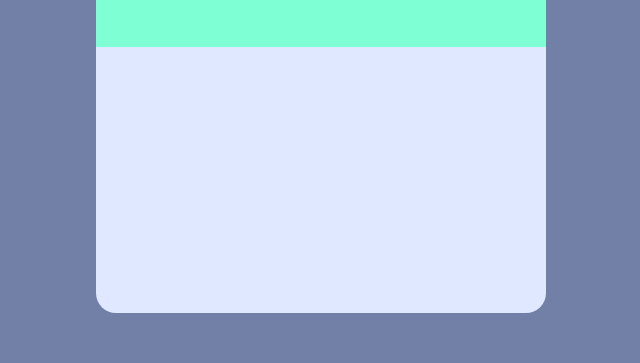
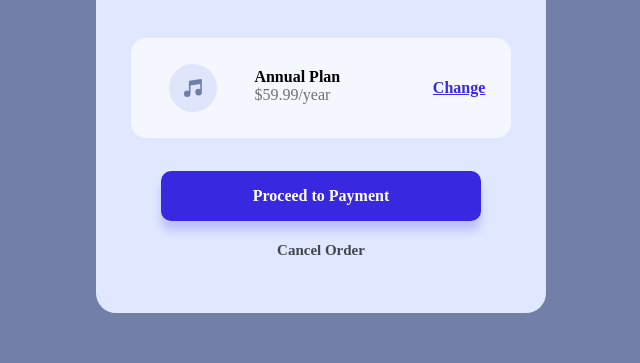
Before and after one commit to Daniel3325/Order-Summary, a plain HTML site: page index.html in a window 1280 px wide. Shown: the part 437-800 px from the top of the page, without its empty margins (319-959 px from the left). Drawn offline with Linux system fonts and the light colour scheme.

Commit message:
2025-01-28
End

```diff
--- a/css/style.css
+++ b/css/style.css
@@ -20,6 +20,11 @@ body{
 
 /*--------------------IMG--------------------*/
 
+.center-box .img{
+    width: 450px;
+    height: 220px;
+}
+
 .center-box .img svg{
     border-radius: 20px 20px 0 0;
     width: 450px;
@@ -29,21 +34,166 @@ body{
 /*--------------------Desc--------------------*/
 
 .center-box .title-sub{
-    background-color: aquamarine;
+    /*background-color: aquamarine;*/
     width: 450px;
     height: 200px;
     display: flex;
     align-items: center;
     flex-direction: column;
-    margin: 10px 0 0 0;
+    margin: -20px 0 0 0;
 }
 
 .center-box .title-sub h1{
     font-family: Red Hat Display;
     font-weight: 900;
+    margin: 60px 0 0 0;
 }
 
 .center-box .title-sub p{
     font-family: Red Hat Display;
     font-weight: 500;
+    color: rgba(0, 0, 0, 0.55);
 }
+
+/*--------------------Plan--------------------*/
+
+.center-box .plan{
+    /*background-color: darkslateblue;*/
+    width: 450px;
+    height: 130px;
+    margin: 10px 0 0 0;
+    display: flex;
+    justify-content: center;
+    align-items: center;
+}
+
+.center-box .plan .box{
+    background-color: hsl(225, 100%, 98%);
+    width: 380px;
+    height: 100px;
+    border-radius: 15px;
+    display: flex;
+    align-items: center;
+}
+
+/*----------Icon-Music----------*/
+
+.center-box .plan .box .music-ico{
+    /*background-color: rgba(255, 153, 0, 0.4);*/
+    width: 126px;
+    height: 100px;
+    display: flex;
+    justify-content: center;
+    align-items: center;
+}
+
+/*----------Desc----------*/
+
+.center-box .plan .box .desc{
+    /*background-color: rgba(165, 42, 42, 0.4);*/
+    width: 156px;
+    height: 100px;
+    display: flex;
+    justify-content: left;
+    flex-direction: column;
+}
+
+.center-box .plan .box .desc h4{
+    font-family: Red Hat Display;
+    font-weight: 900;
+    margin: 0;
+    padding: 30px 0 0 0;
+}
+
+.center-box .plan .box .desc p{
+    font-family: Red Hat Display;
+    font-weight: 500;
+    color: rgba(0, 0, 0, 0.55);
+    margin: 0;
+}
+
+/*----------Link----------*/
+
+.center-box .plan .box .link{
+    /*background-color: rgba(255, 127, 80, 0.4);*/
+    width: 106px;
+    height: 100px;
+    margin: 0;
+    display: flex;
+    justify-content: center;
+    align-items: center;
+}
+
+.center-box .plan .box .link ul{
+    margin: 0;
+    padding: 0;
+}
+
+.center-box .plan .box .link ul li{
+    list-style: none;
+    margin: 0;
+}
+
+.center-box .plan .box .link ul li a{
+    font-family: Red Hat Display;
+    font-weight: 700;
+    color: hsl(245, 75%, 52%);
+}
+
+/*--------------------Buttons-Order-------------------*/
+
+.center-box .buttons-order{
+    /*background-color: rgba(153, 50, 204, 0.4);*/
+    width: 450px;
+    height: 120px;
+    margin: 5px 0 0 0;
+    display: flex;
+    flex-direction: column;
+}
+
+/*----------Payment-Button----------*/
+
+.center-box .buttons-order .payment{
+    /*background-color: rgba(127, 255, 212, 0.4);*/
+    width: 450px;
+    height: 55px;
+    display: flex;
+    justify-content: center;
+    align-items: center;
+    margin: 10px 0 0 0;
+}
+
+.center-box .buttons-order .payment button{
+    width: 320px;
+    height: 50px;
+    border: none;
+    border-radius: 10px;
+    background-color: hsl(245, 75%, 52%);
+    color: white;
+    font-family: Red Hat Display;
+    font-weight: 900;
+    font-size: 16px;
+    box-shadow: 0 10px 8px hsl(245, 75%, 52%, 0.2);
+}
+
+/*----------Cancel-Button----------*/
+
+.center-box .buttons-order .cancel{
+    /*background-color: rgba(0, 0, 255, 0.4);*/
+    width: 450px;
+    height: 55px;
+    display: flex;
+    justify-content: center;
+    align-items: center;
+}
+
+.center-box .buttons-order .cancel button{
+    background-color: rgba(0, 0, 0, 0);
+    width: 320px;
+    height: 50px;
+    border: none;
+    font-family: Red Hat Display;
+    font-weight: 900;
+    font-size: 15px;
+    color: rgba(0, 0, 0, 0.7);
+}
--- a/index.html
+++ b/index.html
@@ -19,6 +19,32 @@
                 anywhere you like!
             </p>
         </div>
+        <div class="plan">
+            <div class="box">
+                <div class="music-ico">
+                    <svg xmlns="http://www.w3.org/2000/svg" width="48" height="48"><g fill="none" fill-rule="evenodd"><circle cx="24" cy="24" r="24" fill="#DFE6FB"/><path fill="#717FA6" fill-rule="nonzero" d="M32.574 15.198a.81.81 0 00-.646-.19L20.581 16.63a.81.81 0 00-.696.803V26.934a3.232 3.232 0 00-1.632-.44A3.257 3.257 0 0015 29.747 3.257 3.257 0 0018.253 33a3.257 3.257 0 003.253-3.253v-8.37l9.726-1.39v5.327a3.232 3.232 0 00-1.631-.441 3.257 3.257 0 00-3.254 3.253 3.257 3.257 0 003.254 3.253 3.257 3.257 0 003.253-3.253V15.81a.81.81 0 00-.28-.613z"/></g></svg>
+                </div>
+                <div class="desc">
+                    <h4>Annual Plan</h4>
+                    <p>$59.99/year</p>
+                </div>
+                <div class="link">
+                    <ul>
+                        <li>
+                            <a href="#">Change</a>
+                        </li>
+                    </ul>
+                </div>
+            </div>
+        </div>
+        <div class="buttons-order">
+            <div class="payment">
+                <button>Proceed to Payment</button>
+            </div>
+            <div class="cancel">
+                <button>Cancel Order</button>
+            </div>
+        </div>
     </div>
 </body>
 </html>
```
